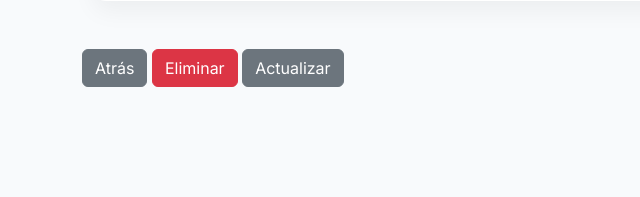
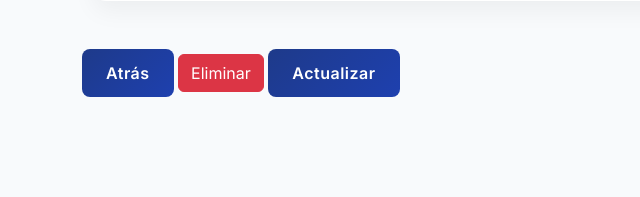
Before and after one commit to kev2127/djangoLili, a Django app: template inventario_django/dcrm/website/templates/record.html in a window 1280 px wide. Shown: the part 588-785 px from the top of the page, without its empty margins (0-640 px from the left). Run offline with Django 5.2, Linux system fonts and the light colour scheme; the template is opened without the code that fills it, so the values that code supplies are empty; some libraries are stand-ins or nearby versions.

Commit message:
Cambio de colores en los botones, para mejorar la experiencia visual

```diff
--- a/inventario_django/dcrm/website/templates/record.html
+++ b/inventario_django/dcrm/website/templates/record.html
@@ -20,7 +20,7 @@
     </div>
 </div>
 
-<a href="{% url 'home' %}" class="btn btn-secondary">Atrás</a>
+<a href="{% url 'home' %}" class="btn btn-primary">Atrás</a>
 <a href="{% url 'delete_record' customer_record.id %}" class="btn btn-danger">Eliminar</a>
-<a href="{% url 'update_record' customer_record.id %}" class="btn btn-secondary">Actualizar</a>
+<a href="{% url 'update_record' customer_record.id %}" class="btn btn-primary">Actualizar</a>
 {% endblock %}
--- a/inventario_django/dcrm/website/templates/update_appointment.html
+++ b/inventario_django/dcrm/website/templates/update_appointment.html
@@ -27,8 +27,8 @@
                         </div>
                     </div>
                     <div class="mt-3 d-flex gap-2">
-                        <button type="submit" class="btn btn-warning">Actualizar Cita</button>
-                        <a href="{% url 'agenda' %}" class="btn btn-secondary">Cancelar</a>
+                        <button type="submit" class="btn btn-primary">Actualizar Cita</button>
+                        <a href="{% url 'agenda' %}" class="btn btn-danger">Cancelar</a>
                     </div>
                 </form>
             </div>
--- a/inventario_django/dcrm/website/templates/update_record.html
+++ b/inventario_django/dcrm/website/templates/update_record.html
@@ -8,7 +8,7 @@
         {% csrf_token %}
         {{ form.as_p }}
         <br />
-        <button type="submit" class="btn btn-secondary">Actualizar Registro</button>
+        <button type="submit" class="btn btn-primary">Actualizar Registro</button>
         <a href="{% url 'home' %}" class="btn btn-secondary">Atrás</a>
     </form>
 </div>
```
Also changed, not shown: resumen_cambios_record.md (deleted, +0 -7 lines).
